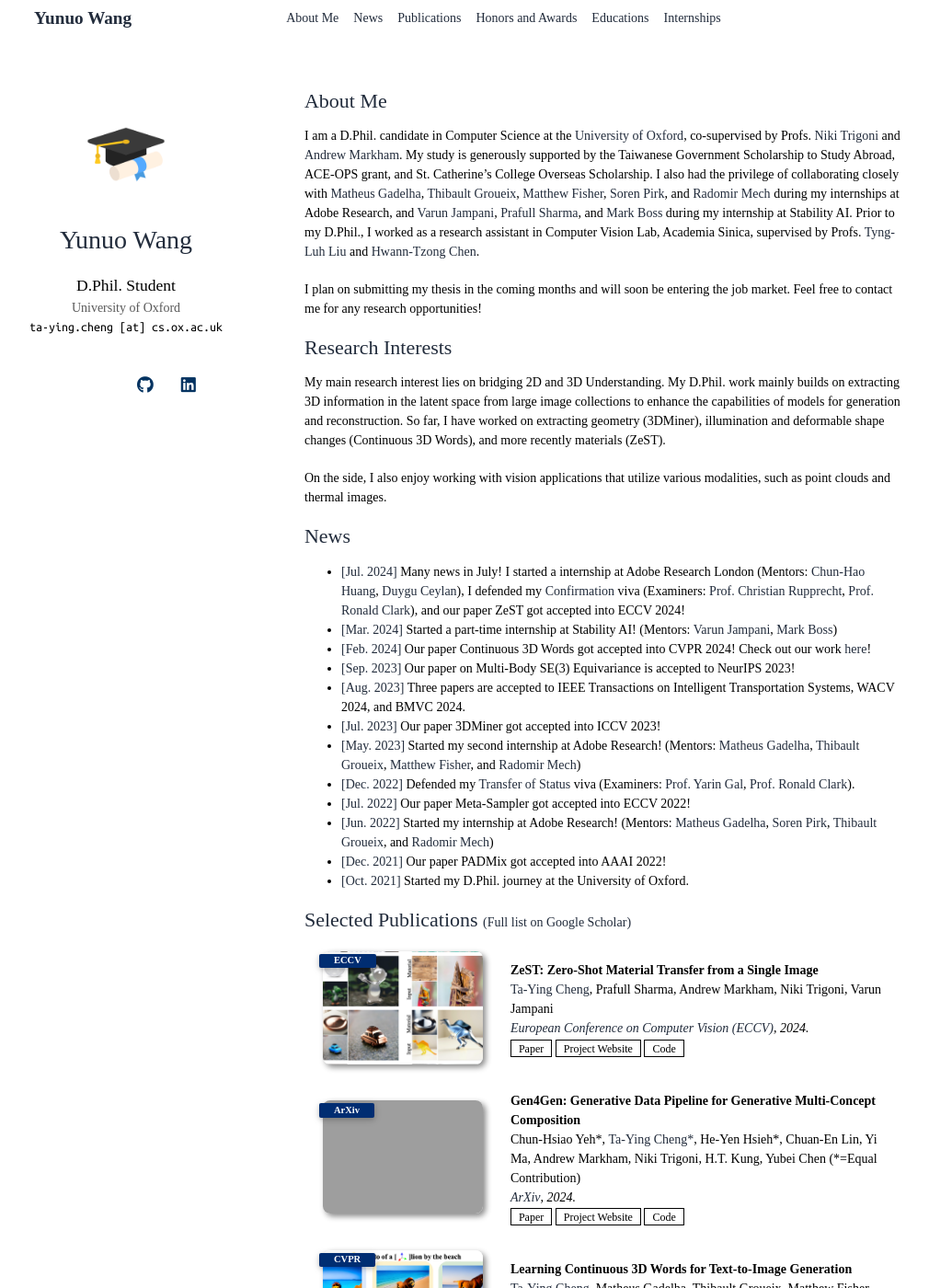
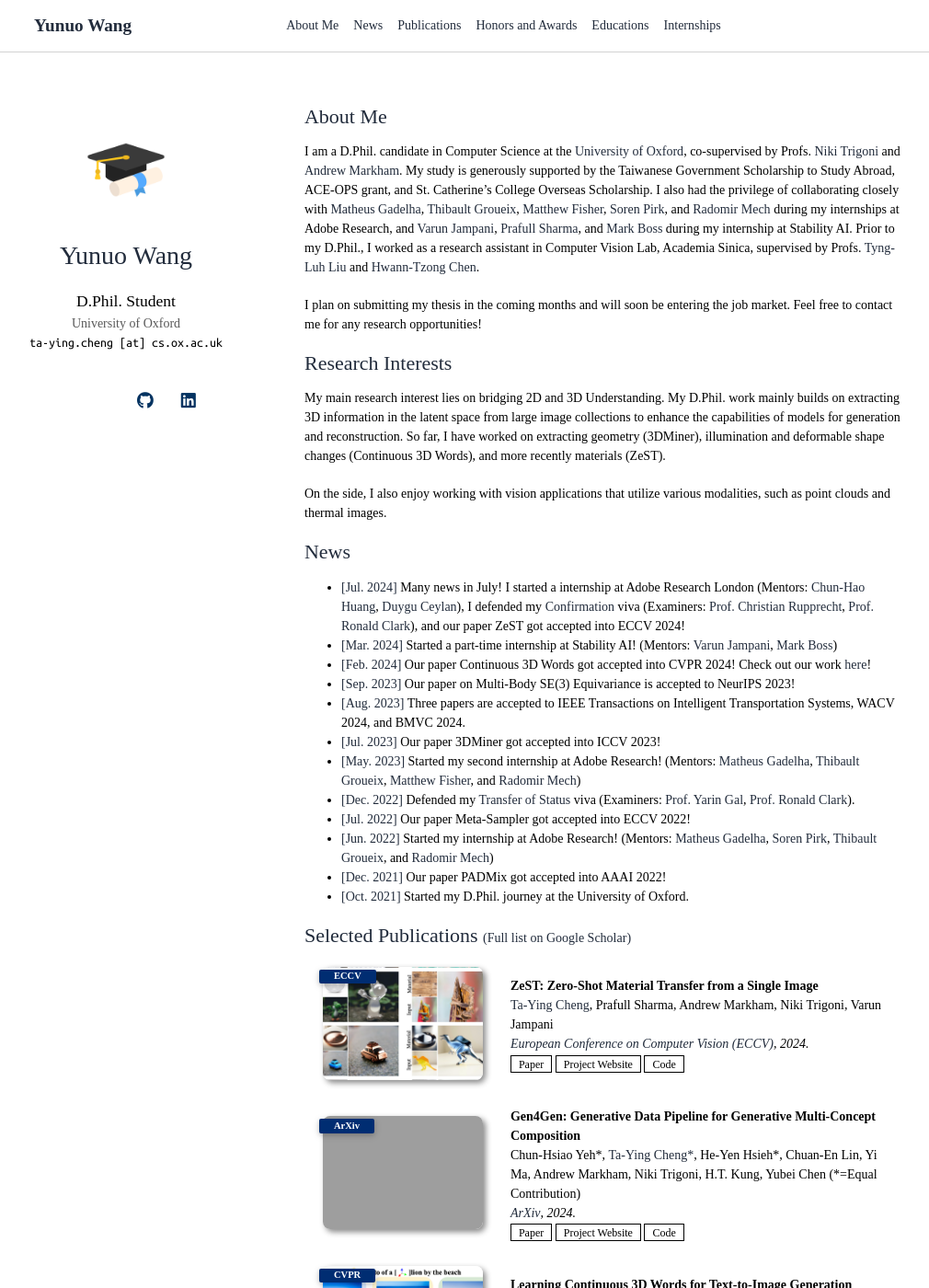
Before and after one commit to cancms/wangyunuo, a Jekyll site: the page built from index.md, in a window 1280 px wide and 1400 px high. Shown: the whole window at 92% size, without its empty margins (139-1149 px from the left). Built offline with Jekyll 4.4.1, drawn with Linux system fonts in a browser that asks for light colours; nearby versions of some CDN libraries; a style sheet for code colours, icons or effects is not loaded; our own code applies the rules of GitHub Pages for plain Markdown files; grey boxes are pictures that could not be loaded.

Commit message:
mobile navbar

```diff
--- a/_layouts/homepage.html
+++ b/_layouts/homepage.html
@@ -31,8 +31,15 @@
 
   </head>
   <body>
+
+
+  <div class="navbar-top-wrapper">
     <div class="wrapper">
       {% include navbar.html %}
+    </div>
+  </div>
+    <div class="wrapper">
+
       <div id="main" role="main">
         <header>
 
--- a/_sass/custom.scss
+++ b/_sass/custom.scss
@@ -8,6 +8,12 @@
     flex-flow: row nowrap;
     justify-content: flex-start;
   }
+}
+
+
+.navbar-top-wrapper {
+padding: .5rem;
+  border-bottom: 1px solid lightgray;
 }
 
 .navbar {
```
